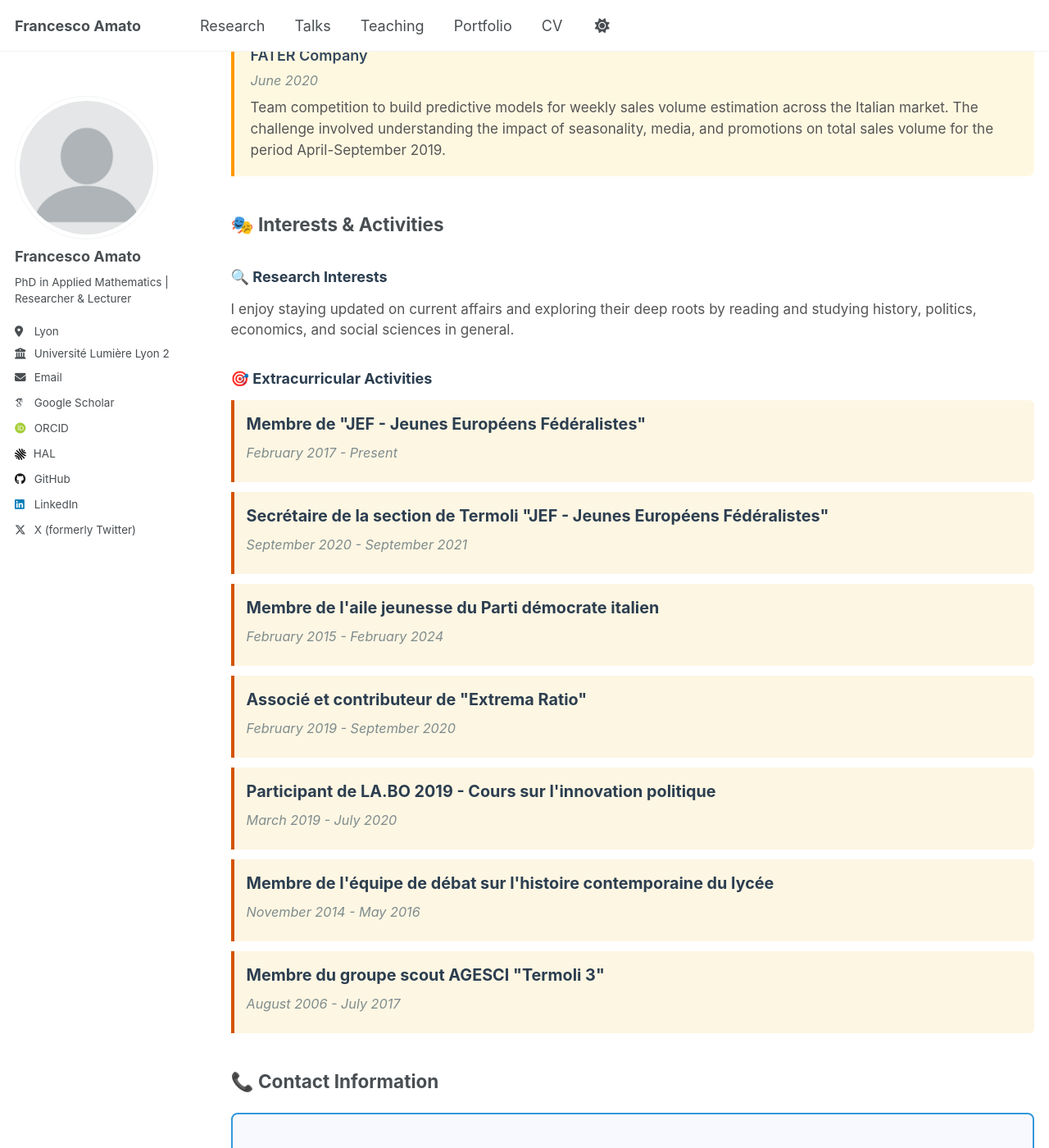
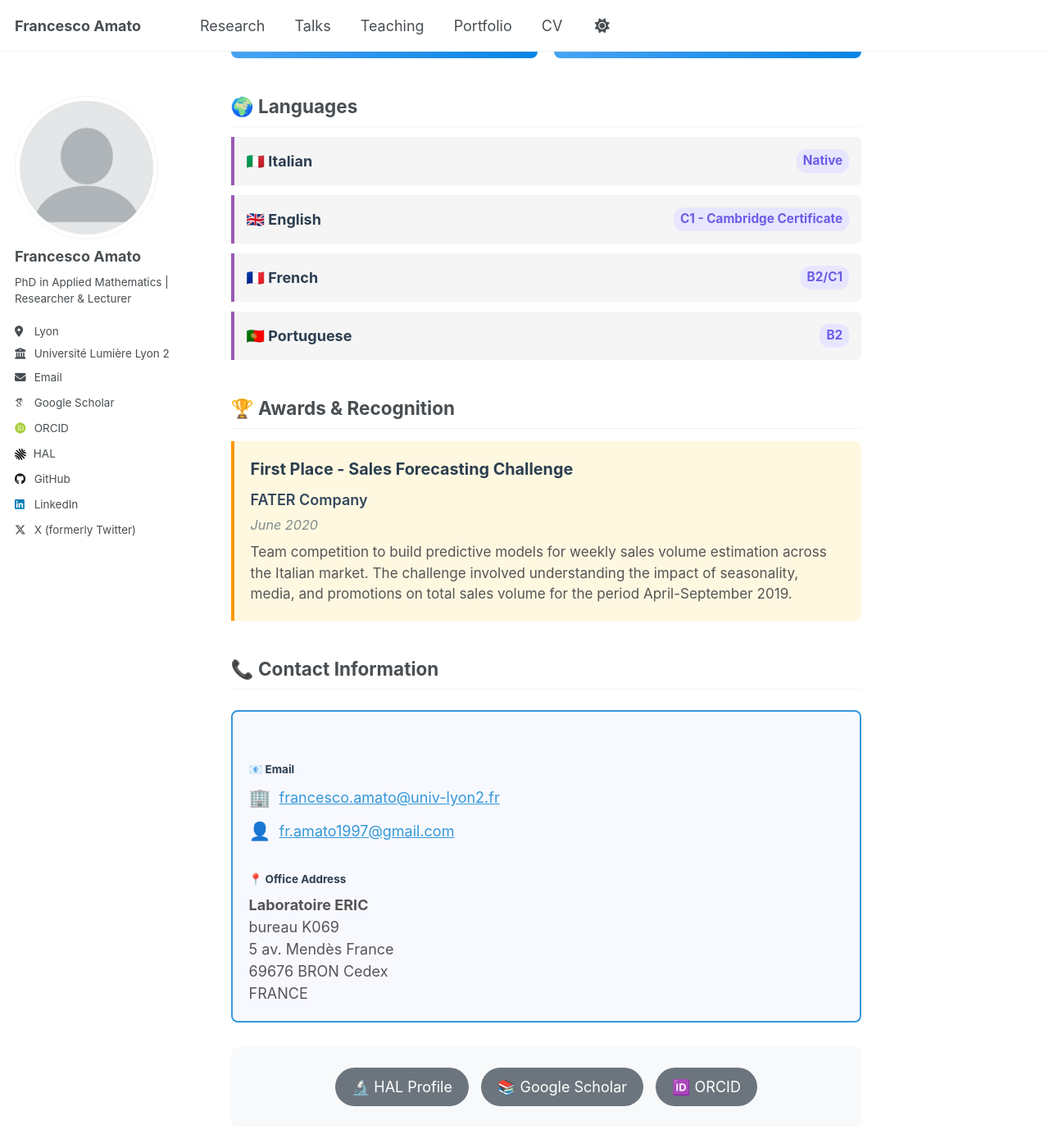
Before and after one commit to FraAmato/FraAmato.github.io, a Jekyll site: the page built from _pages/cv.md, in a window 1280 px wide and 1400 px high, scrolled down 4225 px. Shown: the whole window at 82% size. Built offline with Jekyll 4.4.1, drawn with Linux system fonts in a browser that asks for light colours; some web fonts are replaced; our own code applies the rules of GitHub Pages for plain Markdown files; a script that is not in the unit is left out; some of the changed text lies outside the part shown.

Commit message:
Update cv.md

```diff
--- a/_pages/cv.md
+++ b/_pages/cv.md
@@ -1,4 +1,11 @@
----
+<div class="page-links">
+  <h3>📄 Download CV</h3>
+  <p>Complete PDF versions available for download:</p>
+  <div class="external-links">
+    <a href="/files/CV_Francesco_Amato_EN.pdf" target="_blank">📄 CV in English (PDF)</a>
+    <a href="/files/CV_Francesco_Amato_FR.pdf" target="_blank">📄 CV en Français (PDF)</a>
+  </div>
+</div>---
 layout: archive
 title: "Curriculum Vitae"
 permalink: /cv/
@@ -332,7 +339,7 @@ author_profile: true
 ## 💼 Professional Experience
 
 <div class="experience-item">
-  <div class="cv-title">ATER (Attaché Temporaire d'Enseignement et de Recherche)</div>
+  <div class="cv-title">ATER (Temporary Teaching and Research Associate)</div>
   <div class="cv-institution">Université Lumière Lyon 2, ICOM - Laboratoire ERIC</div>
   <div class="cv-period">September 2024 - Present</div>
   <div class="cv-details">
@@ -344,8 +351,8 @@ author_profile: true
 </div>
 
 <div class="experience-item">
-  <div class="cv-title">Tuteur pour CLAMSS - Master en Statistique</div>
-  <div class="cv-institution">Université de Bologne</div>
+  <div class="cv-title">Tutor for CLAMSS - Master in Statistics</div>
+  <div class="cv-institution">University of Bologna</div>
   <div class="cv-period">December 2019 - October 2021</div>
   <div class="cv-details">
     • Support for administrative structures in organizing teaching and orientation activities<br>
@@ -355,8 +362,8 @@ author_profile: true
 </div>
 
 <div class="experience-item">
-  <div class="cv-title">Statisticien stagiaire</div>
-  <div class="cv-institution">Fondation de recherche de l'Institut Cattaneo</div>
+  <div class="cv-title">Statistician Intern</div>
+  <div class="cv-institution">Cattaneo Institute Research Foundation</div>
   <div class="cv-period">February 2019 - June 2019</div>
   <div class="cv-details">
     • Electoral data collection, cleaning, and analysis using Excel and R<br>
@@ -366,8 +373,8 @@ author_profile: true
 </div>
 
 <div class="experience-item">
-  <div class="cv-title">Collaboration étudiante - 150 heures</div>
-  <div class="cv-institution">Université de Bologne</div>
+  <div class="cv-title">Student Collaboration - 150 hours</div>
+  <div class="cv-institution">University of Bologna</div>
   <div class="cv-period">July 2018 - June 2019 (intermittent)</div>
   <div class="cv-details">
     • Support, assistance, and supervision in computer laboratories and university classrooms<br>
@@ -446,60 +453,13 @@ author_profile: true
 ## 🏆 Awards & Recognition
 
 <div class="award-item">
-  <div class="cv-title">Première place - Défi de prévision des ventes</div>
+  <div class="cv-title">First Place - Sales Forecasting Challenge</div>
   <div class="cv-institution">FATER Company</div>
   <div class="cv-period">June 2020</div>
   <div class="cv-details">
     Team competition to build predictive models for weekly sales volume estimation across the Italian market.
     The challenge involved understanding the impact of seasonality, media, and promotions on total sales volume
     for the period April-September 2019.
-  </div>
-</div>
-
-## 🎭 Interests & Activities
-
-<div class="cv-section">
-  <h3 style="color: #2c3e50; margin-bottom: 15px;">🔍 Research Interests</h3>
-  <div class="cv-details" style="margin-bottom: 20px;">
-    I enjoy staying updated on current affairs and exploring their deep roots by reading and studying history,
-    politics, economics, and social sciences in general.
-  </div>
-
-  <h3 style="color: #2c3e50; margin-bottom: 15px;">🎯 Extracurricular Activities</h3>
-
-  <div class="activity-item">
-    <div class="cv-title">Membre de "JEF - Jeunes Européens Fédéralistes"</div>
-    <div class="cv-period">February 2017 - Present</div>
-  </div>
-
-  <div class="activity-item">
-    <div class="cv-title">Secrétaire de la section de Termoli "JEF - Jeunes Européens Fédéralistes"</div>
-    <div class="cv-period">September 2020 - September 2021</div>
-  </div>
-
-  <div class="activity-item">
-    <div class="cv-title">Membre de l'aile jeunesse du Parti démocrate italien</div>
-    <div class="cv-period">February 2015 - February 2024</div>
-  </div>
-
-  <div class="activity-item">
-    <div class="cv-title">Associé et contributeur de "Extrema Ratio"</div>
-    <div class="cv-period">February 2019 - September 2020</div>
-  </div>
-
-  <div class="activity-item">
-    <div class="cv-title">Participant de LA.BO 2019 - Cours sur l'innovation politique</div>
-    <div class="cv-period">March 2019 - July 2020</div>
-  </div>
-
-  <div class="activity-item">
-    <div class="cv-title">Membre de l'équipe de débat sur l'histoire contemporaine du lycée</div>
-    <div class="cv-period">November 2014 - May 2016</div>
-  </div>
-
-  <div class="activity-item">
-    <div class="cv-title">Membre du groupe scout AGESCI "Termoli 3"</div>
-    <div class="cv-period">August 2006 - July 2017</div>
   </div>
 </div>
 
@@ -516,14 +476,6 @@ author_profile: true
       <div class="contact-item">
         <span class="contact-icon">👤</span>
         <a href="mailto:fr.amato1997@gmail.com" class="contact-link">fr.amato1997@gmail.com</a>
-      </div>
-    </div>
-
-    <div>
-      <h4 style="color: #2c3e50; margin-bottom: 10px;">📱 Phone</h4>
-      <div class="contact-item">
-        <span class="contact-icon">📞</span>
-        <span>(+39) 3920791329</span>
       </div>
     </div>
   </div>
```
